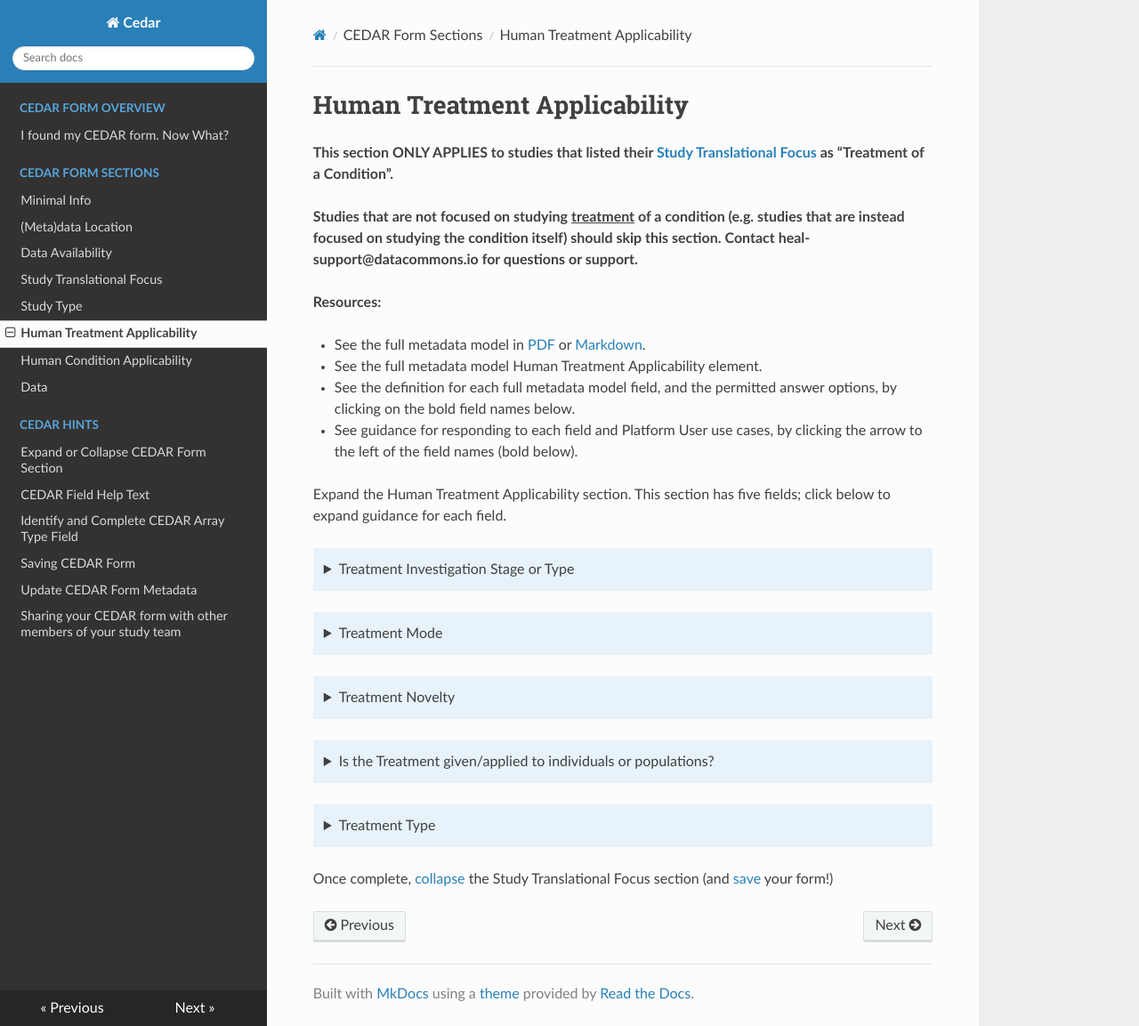
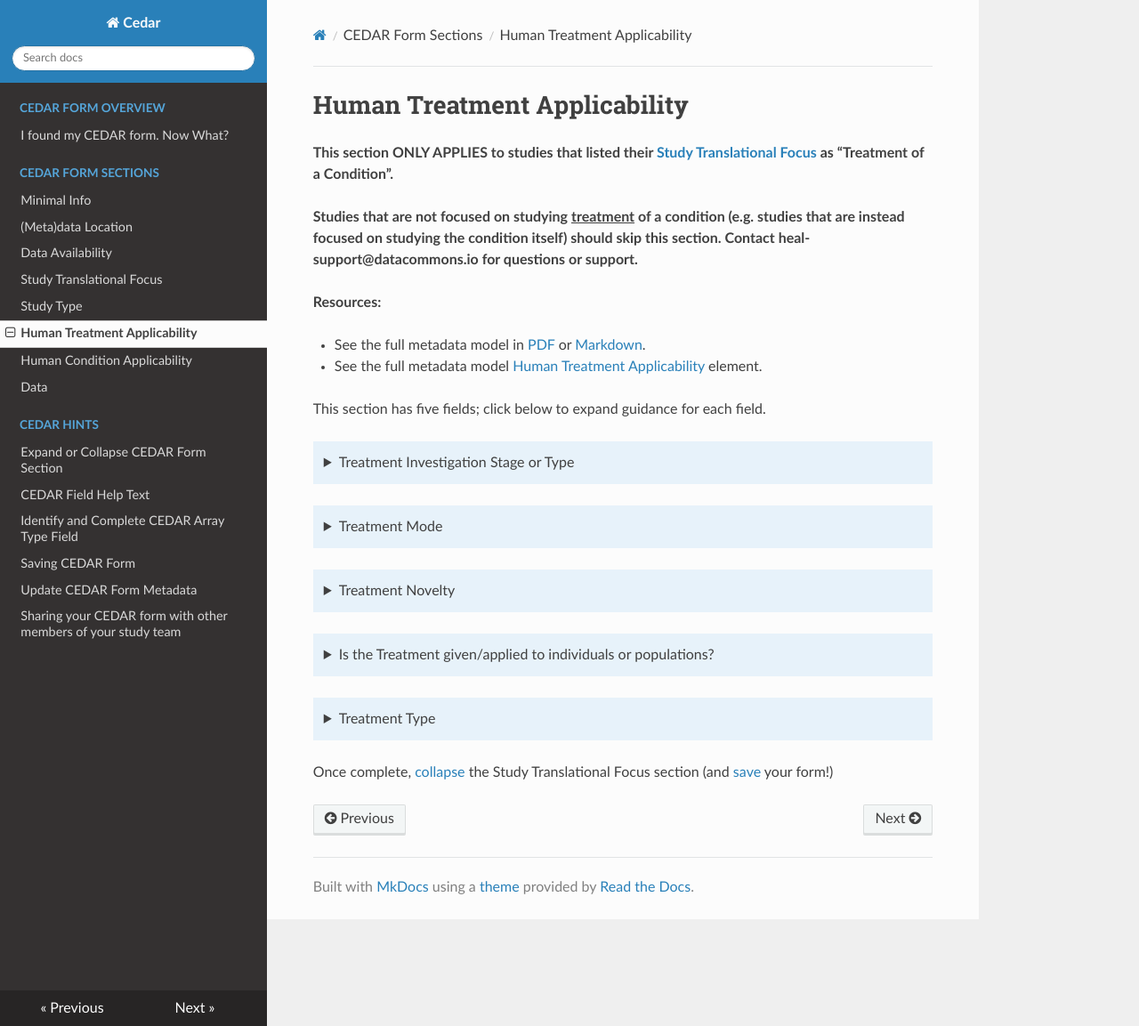
Before and after one commit to HEAL/cedar-form-docs, an MkDocs documentation site: the page built from docs/human-treatment-applicability.md, in a window 1280 px wide and 1153 px high. Shown: the whole window at 89% size. Built offline with MkDocs 1.6.1, drawn with Linux system fonts in a browser that asks for light colours; nearby versions of some CDN libraries.

Commit message:
add link to metadata model element

```diff
--- a/docs/human-treatment-applicability.md
+++ b/docs/human-treatment-applicability.md
@@ -7,11 +7,9 @@
 **Resources:**
 
 * See the full metadata model in [PDF](https://github.com/HEAL/heal-metadata-schemas/blob/main/for-investigators-how-to/study-level-metadata-fields/study-metadata-schema-for-humans.pdf) or [Markdown](https://github.com/HEAL/heal-metadata-schemas/blob/main/for-investigators-how-to/study-level-metadata-fields/study-metadata-schema-for-humans.md).
-* See the full metadata model Human Treatment Applicability element.
-* See the definition for each full metadata model field, and the permitted answer options, by clicking on the bold field names below.
-* See guidance for responding to each field and Platform User use cases, by clicking the arrow to the left of the field names (bold below).
+* See the full metadata model [Human Treatment Applicability](https://github.com/HEAL/heal-metadata-schemas/blob/main/for-investigators-how-to/study-level-metadata-fields/study-metadata-schema-for-humans.md#:~:text=human_treatment_applicability) element.
 
-Expand the Human Treatment Applicability section. This section has five fields; click below to expand guidance for each field.
+This section has five fields; click below to expand guidance for each field.
 
 ??? note "Treatment Investigation Stage or Type"
     **How to answer**
```
